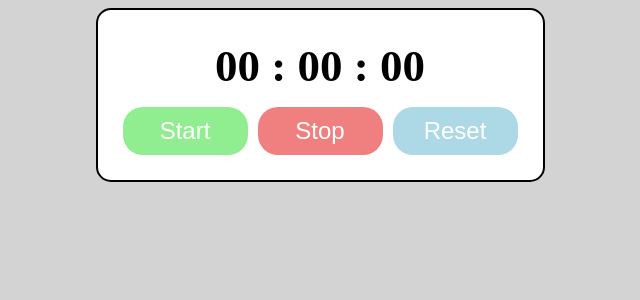
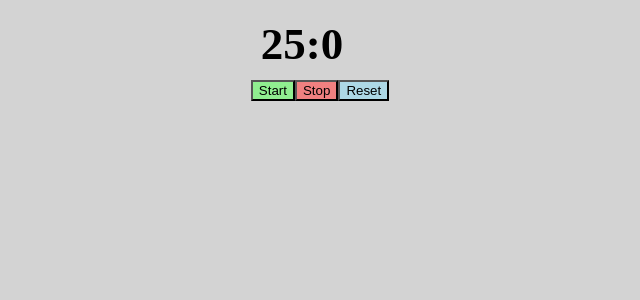
Before and after one commit to sau-bh/Zenith, a React (Vite) app: page / in a window 1280 px wide. Shown: the top 300 px of the page, without its empty margins (320-960 px from the left). Built offline with nearby package versions, Linux system fonts and the light colour scheme.

Commit message:
feat: implemented static time pomodoro timer

```diff
--- a/src/App.jsx
+++ b/src/App.jsx
@@ -1,10 +1,12 @@
 import Timer from "./Timer"
+import PomodoroTimer from "./PomodoroTimer"
 
 function App() {
 
   return (
     <>
-      <Timer></Timer>
+      {/* <Timer></Timer> */}
+      <PomodoroTimer></PomodoroTimer>
     </>
   )
 }
--- /dev/null
+++ b/src/PomodoroTimer.jsx
@@ -0,0 +1,63 @@
+import { useEffect, useRef, useState } from "react"
+
+export default function PomodoroTimer() {
+
+    const [isRunning, setIsRunning] = useState(false);
+    const [remainingTime, setRemainingTime] = useState(25 * 60 * 1000);
+    const intervalIdRef = useRef(null);
+
+
+    useEffect(() => {
+        if (isRunning) {
+            setInterval(() => {
+                setRemainingTime(prevTime => {
+                    if (prevTime < 1000) {
+                        clearInterval(intervalIdRef.current);
+                        setIsRunning(false);
+                        return 0;
+                    }
+                    return prevTime - 1000;
+                });
+            }, 1000);
+        }
+        return clearInterval(intervalIdRef.current);
+    }, [isRunning]);
+
+    const startTimer = () => {
+        setIsRunning(true);
+    }
+
+    const stopTimer = () => {
+        setIsRunning(false);
+    }
+
+    const resetTimer = () => {
+        setIsRunning(false);
+        setRemainingTime(25 * 60 * 1000);
+    };
+
+    const displayFormatedTime = () => {
+        const hrs = Math.floor(remainingTime / (1000 * 60 * 60));
+        const min = Math.floor((remainingTime / (1000 * 60)) % 60);
+        const sec = Math.floor((remainingTime / 1000) % 60);
+
+        if (hrs > 0) {
+            return `${hrs}:${min}:${sec}`;
+        } else {
+            return `${min}:${sec}`;
+        }
+    }
+
+    return (
+        <div className="pomodoro-container">
+            <div className="display">
+                {displayFormatedTime()}
+            </div>
+            <div className="controlers">
+                <button onClick={startTimer} className="start-btn">Start</button>
+                <button onClick={startTimer} className="stop-btn">Stop</button>
+                <button onClick={resetTimer} className="reset-btn">Reset</button>
+            </div>
+        </div>
+    )
+}
--- a/src/Timer.jsx
+++ b/src/Timer.jsx
@@ -1,6 +1,5 @@
 import { useEffect, useRef, useState } from "react"
 import './Timer.css'
-import ProgressBar from "@ramonak/react-progress-bar";
 
 export default function Timer() {
 
```
